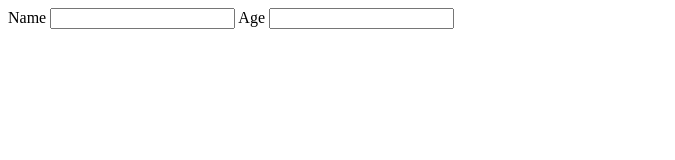
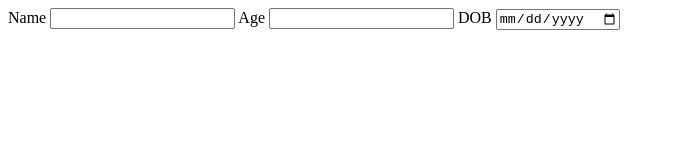
Before and after one commit to km-ashik/git-practice-1, a plain HTML site: page login.html in a window 1280 px wide. Shown: the whole page, without its empty margins (0-675 px from the left). Drawn offline with Linux system fonts and the light colour scheme.

Commit message:
date of birth added in form

```diff
--- a/login.html
+++ b/login.html
@@ -11,6 +11,8 @@
         <input type="text">
         <label for="age">Age</label>
         <input type="number">
+        <label for="DOB">DOB</label>
+        <input type="date">
     </form>
 
 </body>
```
